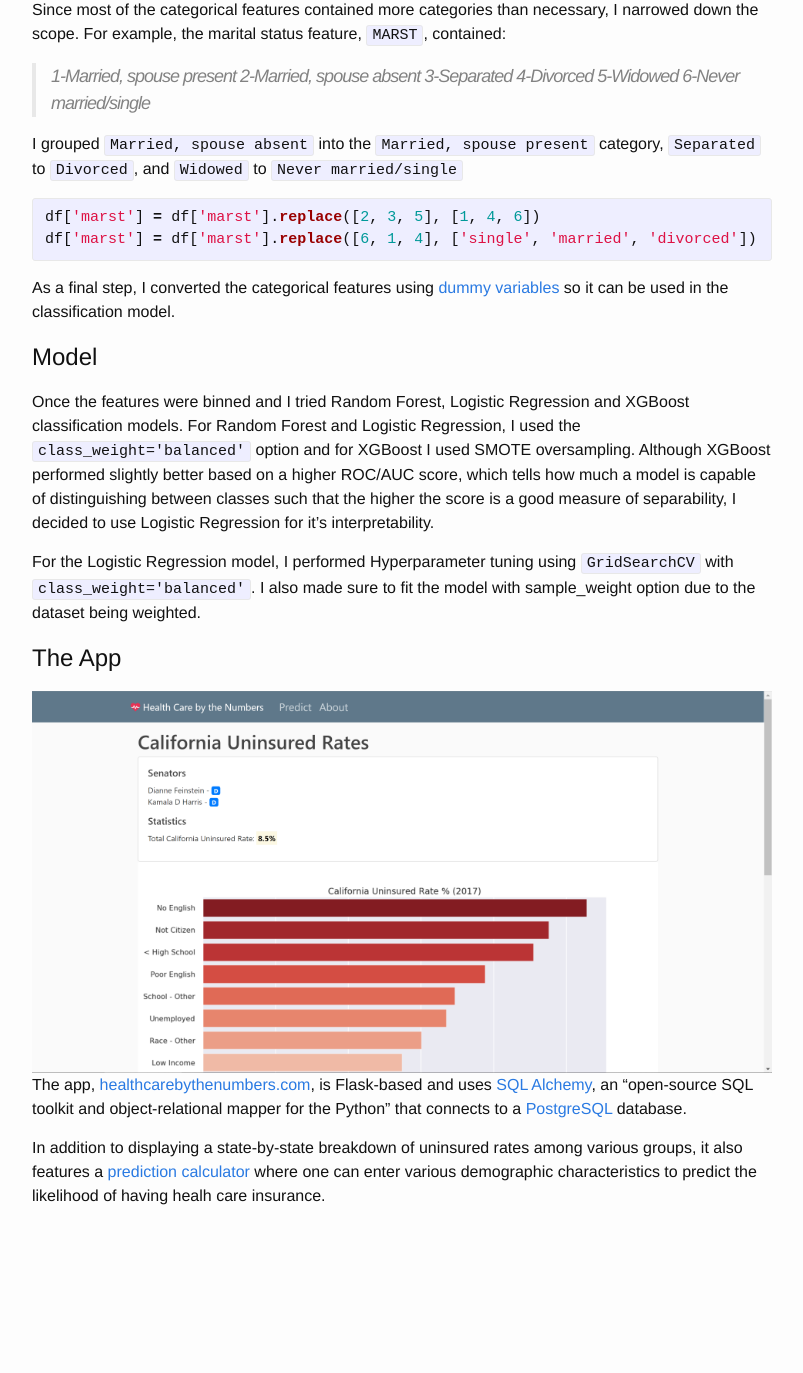
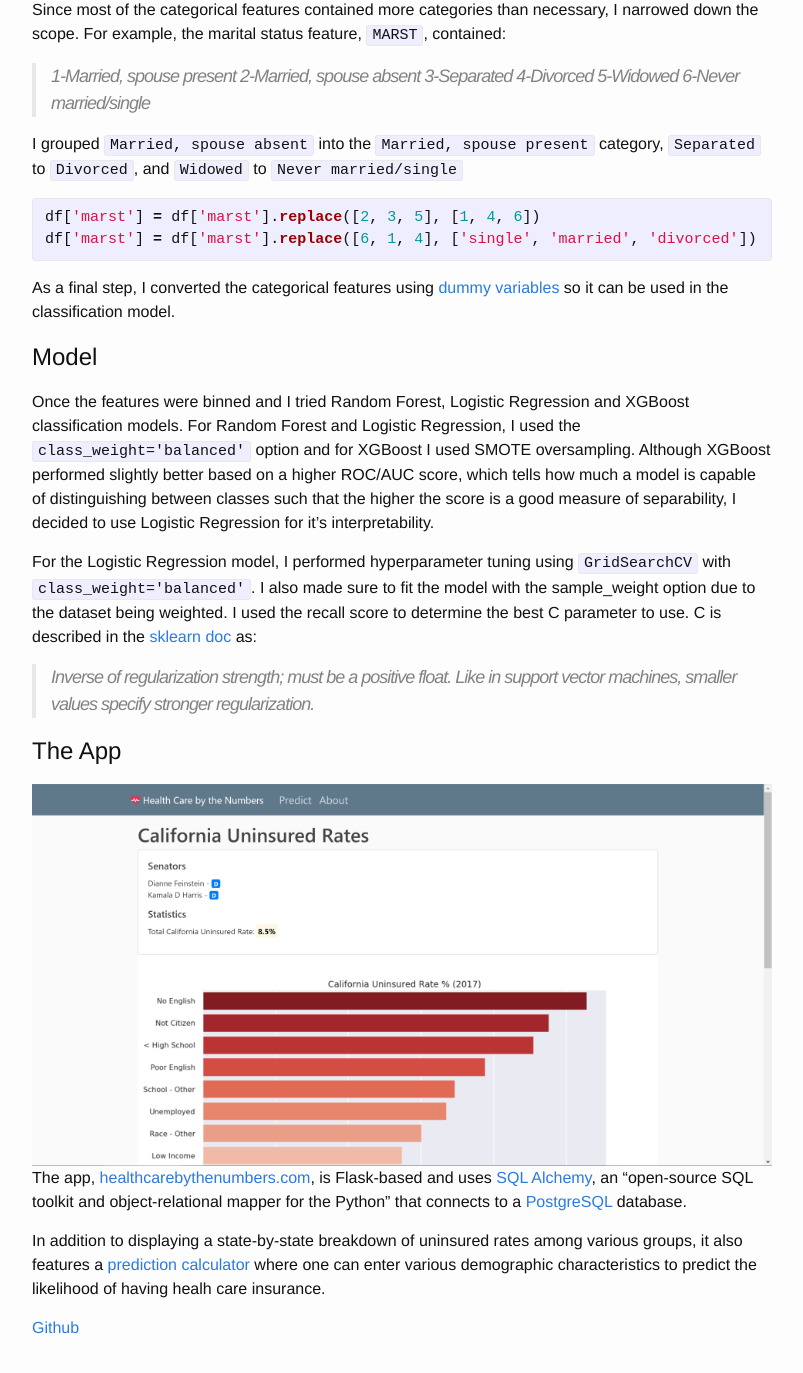
Before and after one commit to abalone23/abalone23.github.io, a Jekyll site: the page built from _posts/2019-09-18-predicting-health-care.markdown, in a window 1280 px wide and 1400 px high, scrolled down 1515 px. Shown: the top 1373 px of the window, without its empty margins (238-1041 px from the left). Built offline with Jekyll 4.4.1, drawn with Linux system fonts in a browser that asks for light colours; before the commit the page ends 2783 px from its top, so only the background shows below that.

Commit message:
updated hc post

```diff
--- a/_posts/2019-09-18-predicting-health-care.markdown
+++ b/_posts/2019-09-18-predicting-health-care.markdown
@@ -50,10 +50,13 @@ As a final step, I converted the categorical features using [dummy variables](ht
 # Model
 Once the features were binned and I tried Random Forest, Logistic Regression and XGBoost classification models. For Random Forest and Logistic Regression, I used the `class_weight='balanced'` option and for XGBoost I used SMOTE oversampling. Although XGBoost performed slightly better based on a higher ROC/AUC score, which tells how much a model is capable of distinguishing between classes such that the higher the score is a good measure of separability, I decided to use Logistic Regression for it's interpretability.
 
-For the Logistic Regression model, I performed Hyperparameter tuning using `GridSearchCV` with `class_weight='balanced'`. I also made sure to fit the model with sample_weight option due to the dataset being weighted.
+For the Logistic Regression model, I performed hyperparameter tuning using `GridSearchCV` with `class_weight='balanced'`. I also made sure to fit the model with the sample_weight option due to the dataset being weighted. I used the recall score to determine the best C parameter to use. C is described in the [sklearn doc](https://scikit-learn.org/stable/modules/generated/sklearn.linear_model.LogisticRegression.html) as:
+> Inverse of regularization strength; must be a positive float. Like in support vector machines, smaller values specify stronger regularization.
 
 # The App
 ![hcbtn app]({{ site.url }}/assets/hcbtn-graph.png)
 The app, [healthcarebythenumbers.com](https://www.healthcarebythenumbers.com), is Flask-based and uses [SQL Alchemy](https://www.sqlalchemy.org/), an "open-source SQL toolkit and object-relational mapper for the Python" that connects to a [PostgreSQL](https://www.postgresql.org/) database.
 
 In addition to displaying a state-by-state breakdown of uninsured rates among various groups, it also features a [prediction calculator](https://www.healthcarebythenumbers.com/predict) where one can enter various demographic characteristics to predict the likelihood of having healh care insurance.
+
+[Github](https://github.com/abalone23/hcbtn)
```
